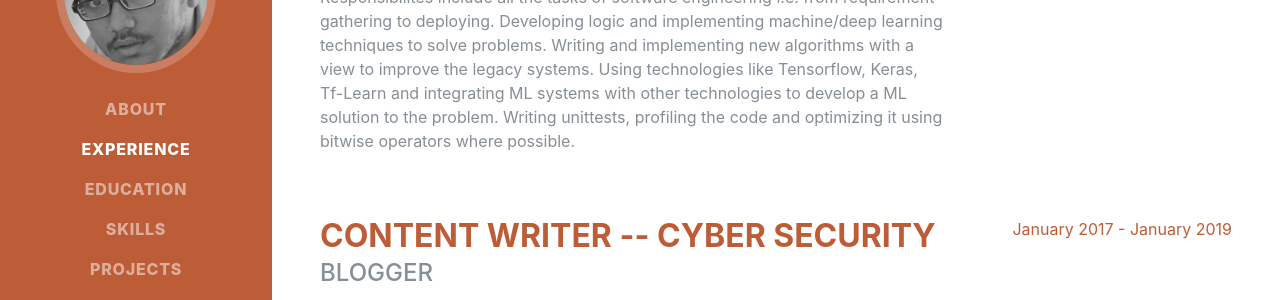
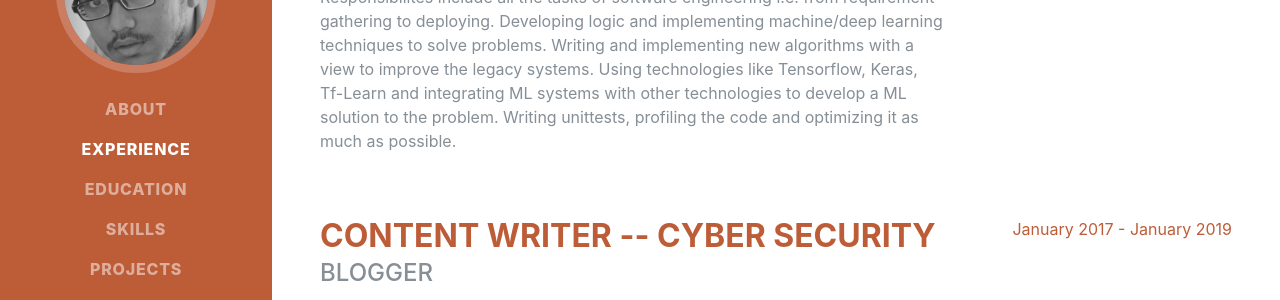
Before and after one commit to ParikhKadam/parikhkadam.github.io, a Jekyll site: the page built from index.md, in a window 1280 px wide and 900 px high, scrolled down 897 px. Shown: the part 273-573 px from the top of the window. Built offline with Jekyll 4.4.1, drawn with Linux system fonts in a browser that asks for light colours; some web fonts are replaced; some of the changed text lies outside the part shown.

Commit message:
Removed useless things

```diff
--- a/_data/experience.yml
+++ b/_data/experience.yml
@@ -1,6 +1,6 @@
 - role: Software Engineer Intern
   company: Fx Data Labs Pvt. Ltd.
-  work: Responsibilites include all the tasks of software engineering i.e. from requirement gathering to deploying. Developing logic and implementing machine/deep learning techniques to solve problems. Writing and implementing new algorithms with a view to improve the legacy systems. Using technologies like Tensorflow, Keras, Tf-Learn and integrating ML systems with other technologies to develop a ML solution to the problem. Writing unittests, profiling the code and optimizing it using bitwise operators where possible.
+  work: Responsibilites include all the tasks of software engineering i.e. from requirement gathering to deploying. Developing logic and implementing machine/deep learning techniques to solve problems. Writing and implementing new algorithms with a view to improve the legacy systems. Using technologies like Tensorflow, Keras, Tf-Learn and integrating ML systems with other technologies to develop a ML solution to the problem. Writing unittests, profiling the code and optimizing it as much as possible.
   start_date: February 2019
   end_date: Present
 
```
